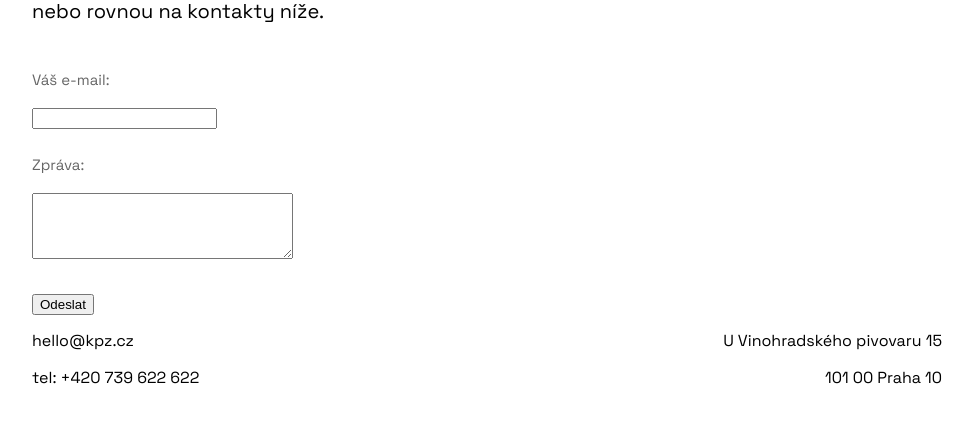
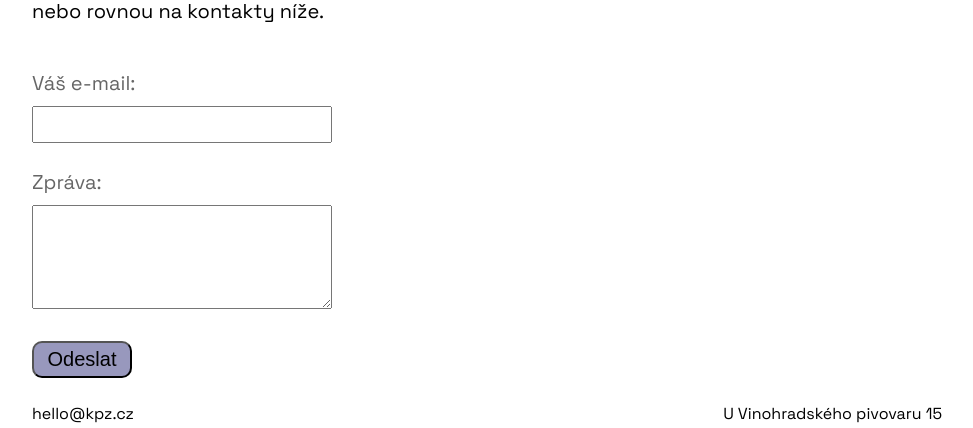
Before and after one commit to PrikrylovaJ/Kulturni-prostor-Zdar, a React app: page /space in a window 1280 px wide. Shown: the part 1816-2244 px from the top of the page, without its empty margins (153-1126 px from the left). Built offline with nearby package versions, Linux system fonts and the light colour scheme.

Commit message:
dostilovan formular v pronajmu prostor a fotky tamtez

```diff
--- a/src/Space/index.jsx
+++ b/src/Space/index.jsx
@@ -102,22 +102,34 @@ export const Space = () => {
             </p>
             <br />
             <div className="form">
-              <form method="post" action="http://formular.itgirls.cz/">
+              <form
+                method="post"
+                action="http://formular.itgirls.cz/"
+                onSubmit={(e) => {
+                  e.preventDefault();
+                  alert('Odesláno!');
+                }}
+              >
                 <label>
                   Váš e-mail:
                   <br />
-                  <br />
-                  <input type="email" name="email" />
+                  <input className="user_email" type="email" name="email" />
                 </label>
                 <br />
-                <label className="user_message">
+                <label>
                   Zpráva:
                   <br />
-                  <br />
-                  <textarea name="body" rows="4" cols="30"></textarea>
+                  <textarea
+                    className="user_message"
+                    name="body"
+                    rows="4"
+                    cols="30"
+                  ></textarea>
                 </label>
                 <br />
-                <button type="submit">Odeslat</button>
+                <button className="btn" type="submit">
+                  Odeslat
+                </button>
               </form>
             </div>
           </div>
--- a/src/Space/style.css
+++ b/src/Space/style.css
@@ -13,15 +13,33 @@
 .foto img {
   width: 100%;
   height: 100%;
+  object-fit: cover;
 }
 
-label {
-  font-size: 15px;
+.form label {
   color: #666;
 }
 
-.user_message {
+.user_message,
+.user_email,
+.btn {
+  font-size: 20px;
+  padding: 5px;
   width: 300px;
+  margin-top: 10px;
+}
+
+.btn {
+  display: block;
+  border-radius: 10px;
+  width: 100px;
+  text-align: center;
+  text-decoration: none;
+  color: black;
+  background-color: rgb(152, 152, 189);
+  padding: 5px;
+  margin-bottom: 10px;
+  margin-top: 0;
 }
 
 @media screen and (min-width: 576px) {
```
